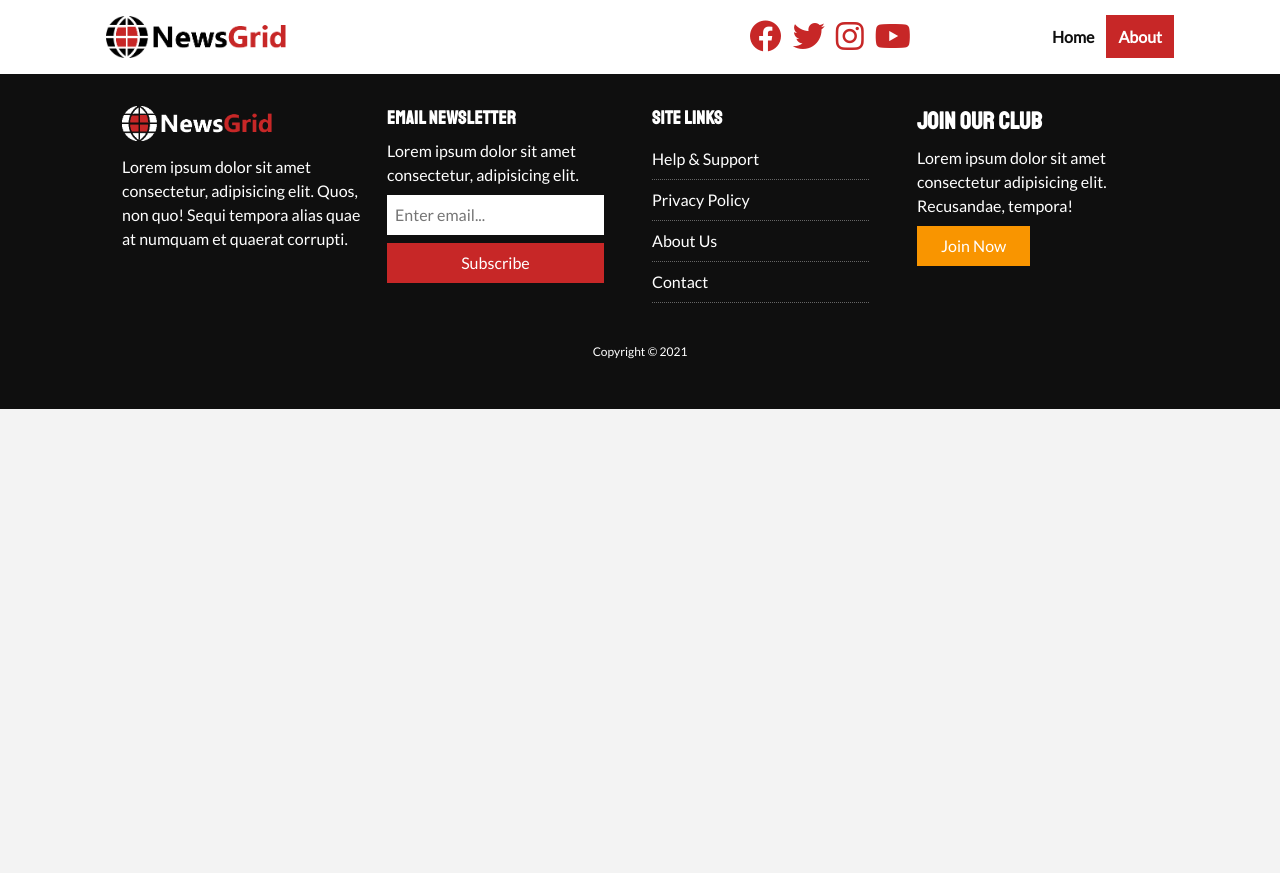
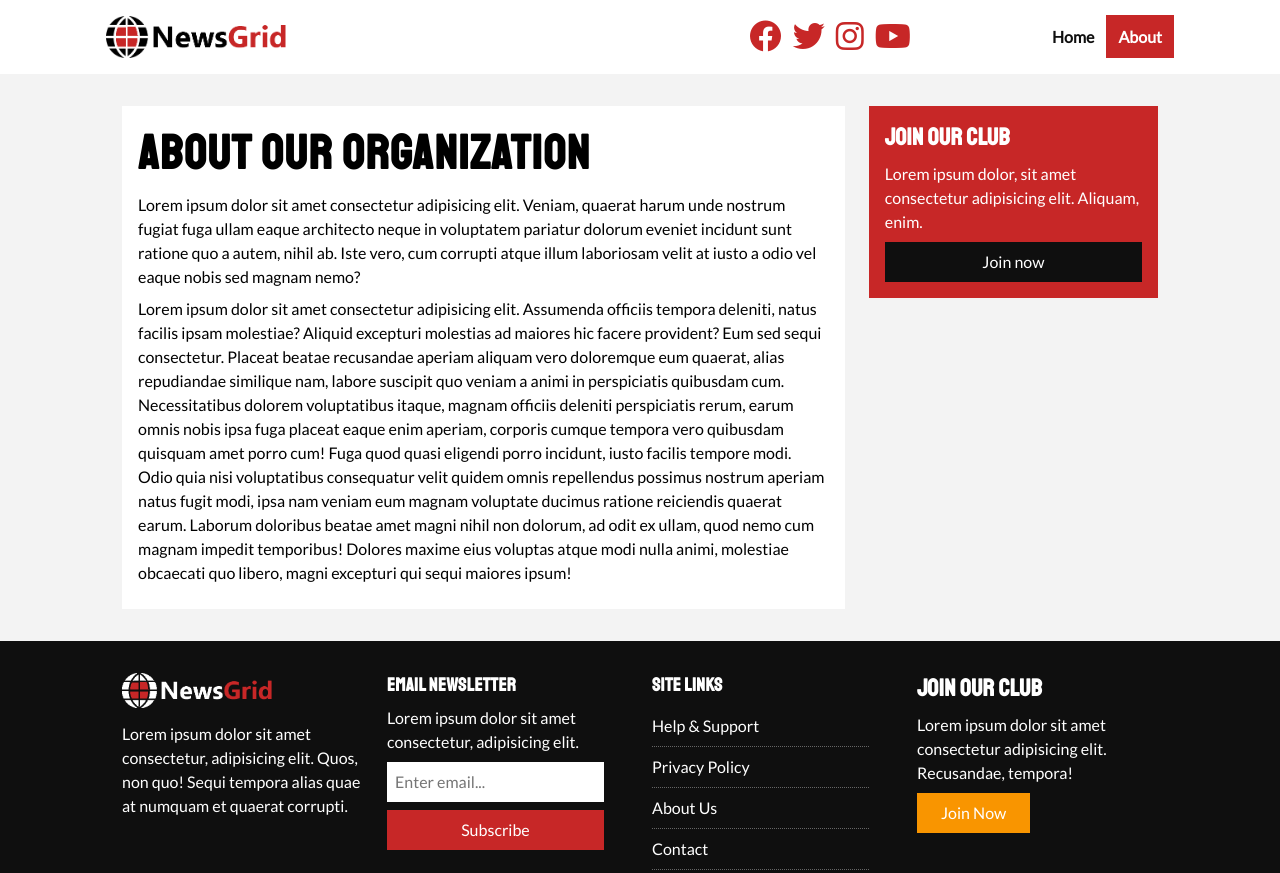
Before and after one commit to double-vee/html-css-layouts, a plain HTML site: page newsgrid_website/about.html in a window 1280 px wide. Shown: the top 873 px of the page. Before the commit the page ends 800 px from the top, so only its background shows below. Drawn offline with Linux system fonts and the light colour scheme.

Commit message:
About section with article and aside added to HTML; content laid out with grid

```diff
--- a/newsgrid_website/about.html
+++ b/newsgrid_website/about.html
@@ -29,7 +29,22 @@
       </ul>
     </div>
   </nav>
-
+  <section class="about py-2">
+    <div class="container">
+      <div class="page-container">
+        <article class="card">
+          <h1 class="l-heading">About our organization</h1>
+          <p>Lorem ipsum dolor sit amet consectetur adipisicing elit. Veniam, quaerat harum unde nostrum fugiat fuga ullam eaque architecto neque in voluptatem pariatur dolorum eveniet incidunt sunt ratione quo a autem, nihil ab. Iste vero, cum corrupti atque illum laboriosam velit at iusto a odio vel eaque nobis sed magnam nemo?</p>
+          <p>Lorem ipsum dolor sit amet consectetur adipisicing elit. Assumenda officiis tempora deleniti, natus facilis ipsam molestiae? Aliquid excepturi molestias ad maiores hic facere provident? Eum sed sequi consectetur. Placeat beatae recusandae aperiam aliquam vero doloremque eum quaerat, alias repudiandae similique nam, labore suscipit quo veniam a animi in perspiciatis quibusdam cum. Necessitatibus dolorem voluptatibus itaque, magnam officiis deleniti perspiciatis rerum, earum omnis nobis ipsa fuga placeat eaque enim aperiam, corporis cumque tempora vero quibusdam quisquam amet porro cum! Fuga quod quasi eligendi porro incidunt, iusto facilis tempore modi. Odio quia nisi voluptatibus consequatur velit quidem omnis repellendus possimus nostrum aperiam natus fugit modi, ipsa nam veniam eum magnam voluptate ducimus ratione reiciendis quaerat earum. Laborum doloribus beatae amet magni nihil non dolorum, ad odit ex ullam, quod nemo cum magnam impedit temporibus! Dolores maxime eius voluptas atque modi nulla animi, molestiae obcaecati quo libero, magni excepturi qui sequi maiores ipsum!</p>
+        </article>
+        <aside class="card bg-primary">
+          <h2>Join our club</h2>
+          <p>Lorem ipsum dolor, sit amet consectetur adipisicing elit. Aliquam, enim.</p>
+          <a href="#" class="btn btn-block">Join now</a>
+        </aside>
+      </div>
+    </div>
+  </section>
   <footer class="main-footer py-2">
     <div class="container footer-container">
       <div>
--- a/newsgrid_website/css/style.css
+++ b/newsgrid_website/css/style.css
@@ -141,6 +141,20 @@ img {
   color: var(--primary-color);
 }
 
+.page-container {
+  display: grid;
+  grid-template-columns: 5fr 2fr;
+  gap: 1.5rem;
+}
+
+.page-container > *:first-child {
+  grid-row: 1 / 4;
+}
+
+.l-heading {
+  font-size: 3rem;
+}
+
 .main-nav {
   background-color: #fff;
   position: sticky;
```
